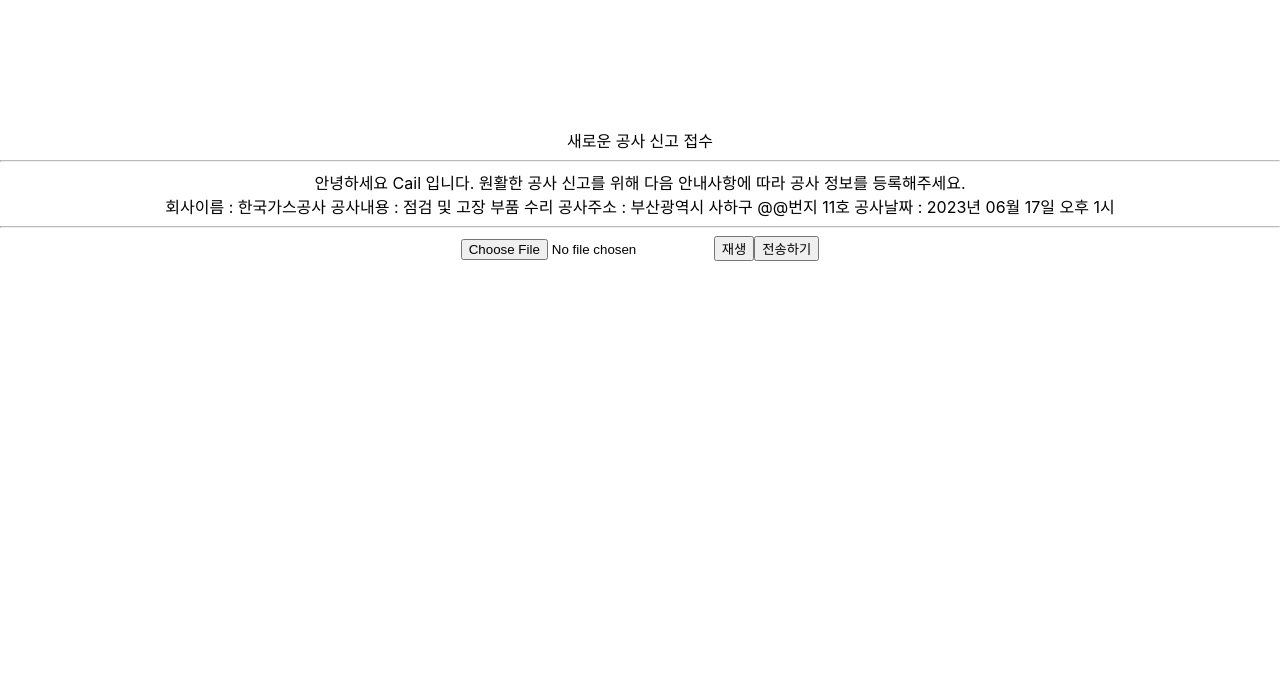
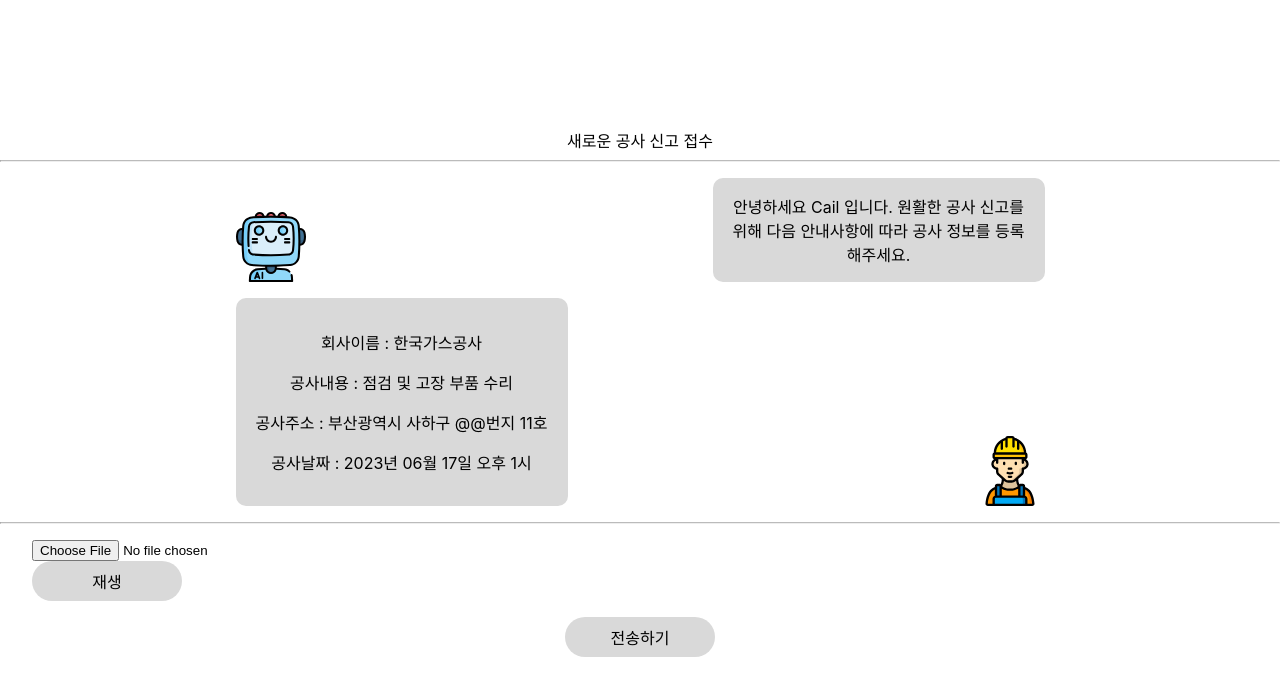
Before and after one commit to AivleCail/aivle, a React (Create React App) app in the folder frontend/: page /externalreceipt in a window 1280 px wide. Shown: the top 696 px of the page. Built offline with nearby package versions, Linux system fonts and the light colour scheme.

Commit message:
FEAT: 사외공사자 css 추가

```diff
--- a/frontend/src/pages/components/list/ListBody.js
+++ b/frontend/src/pages/components/list/FoldedListBody.js
@@ -1,11 +1,11 @@
 import React from 'react';
 
-const ListBody = () => {
+const FoldedListBody = () => {
 
     return (
         <div className='li-body'>
             <div className='li-body-address'>
-                <span>부산광역시 강서구 명지동 명지오션시티11로 22</span>
+                <p>부산광역시 강서구 명지동 명지오션시티11로 22</p>
             </div>
             <div className='li-body-date'>
                 <span>공사 시작 시간: 2023.06.15 13:00</span>
@@ -15,4 +15,4 @@
     )
 }
 
-export default ListBody;
+export default FoldedListBody;
--- a/frontend/src/pages/components/list/List.css
+++ b/frontend/src/pages/components/list/List.css
@@ -18,7 +18,8 @@
 }
 
 .li.expanded {
-    height: 200px;
+    height: auto;
+    background-color: #F5F5F5;
 }
 
 .li-top {
@@ -45,4 +46,17 @@
     border: none;
     transition: background-color 0.2s;
     cursor: pointer;
+    margin-right: 0.3rem;
 }
+
+.external-completed {
+    background: white;
+    color: rgba(8, 99, 252, 0.5);
+    border: 0.8px solid rgba(8, 99, 252, 0.5);
+}
+
+.external-scheduled {
+    background: white;
+    color: rgba(252, 8, 8, 0.5);;
+    border: 0.8px solid rgba(252, 8, 8, 0.5);;
+}
--- a/frontend/src/pages/components/list/ListItem.js
+++ b/frontend/src/pages/components/list/ListItem.js
@@ -1,6 +1,8 @@
 import React, { useState } from 'react';
 import { ChevronDownIcon, ChevronUpIcon } from '../icons/Icons';
-import ListBody from './ListBody';
+import FoldedListBody from './FoldedListBody';
+import UnfoldedListBody from './UnfoldedListBody';
+
 import './List.css';
 
 const ListItem = ({ handleComplete, completed, index }) => {
@@ -23,13 +25,17 @@
         <div className='li-top'>
           <span>한국가스공사</span>
           <div className='li-buttons'>
-            <button onClick={handleButtonClick} disabled={completed} className='external_status'>
+            <button
+              onClick={handleButtonClick}
+              disabled={completed}
+              className={`external_status ${completed ? 'external-completed' : ''}`}
+            >
               {completed ? '공사 완료' : '공사중'}
             </button>
             {isToggled ? <ChevronUpIcon /> : <ChevronDownIcon />}
           </div>
         </div>
-        {isExpanded ? null : <ListBody />}
+        {isExpanded ? <UnfoldedListBody /> : <FoldedListBody />}
       </div>
     </li>
   );
--- /dev/null
+++ b/frontend/src/pages/components/list/UnfoldedListBody.js
@@ -0,0 +1,17 @@
+import React from 'react';
+
+const UnfoldedListBody = () => {
+
+    return (
+        <div className='li-body'>
+            <p>업체명: 한국가스공사</p>
+            <p>공사주소: 부산광역시 강서구 명지동 명지오션시티11로 22</p>
+            <p>접수 시간: 2023.06.13 09:00</p>
+            <p>공사 시작 시간: 2023.06.15 13:00</p>
+            <p>공사 종료 시간: 2023.06.15 18:00</p>
+            <p>공사 상세 내용: 가스 점검 및 수리</p>
+        </div>
+    )
+}
+
+export default UnfoldedListBody;
--- a/frontend/src/pages/external/external.css
+++ b/frontend/src/pages/external/external.css
@@ -24,3 +24,59 @@
     background-color: #000000;
     color: #ffffff;
 }
+
+.inform-content {
+    padding: 0 1rem;
+}
+
+.inform-content-item {
+    display: flex;
+    justify-content: center;
+    justify-content: space-around;
+    margin: 1rem;
+}
+
+.cail-inform-img {
+    width: 70px;
+    height: 70px;
+    align-self: flex-end;
+}
+
+.speech-bubble {
+    padding: 1rem;
+    background-color: #D9D9D9;
+    border-radius: 10px;
+    width: 300px;
+}
+
+.form-content {
+    padding: 0 1rem;
+}
+
+.upload-start {
+    display: flex;
+    flex-direction: column;
+    align-items: flex-start;
+    margin: 1rem;
+}
+
+.audio-buttons {
+    font-size: 1rem;
+    width: 150px;
+    height: 40px;
+    background: #D9D9D9;
+    border: none;
+    border-radius: 20px;
+    cursor: pointer;
+}
+
+.audio-buttons:hover {
+    background: #999;
+    color: white;
+}
+
+
+form input,
+form .audio-buttons {
+  align-self: flex-start;
+}
--- a/frontend/src/pages/external/receipt.js
+++ b/frontend/src/pages/external/receipt.js
@@ -1,6 +1,8 @@
 import React, {useState} from "react";
 import axios from 'axios';
 import './external.css'
+import AiIcon from '../components/icons/ai.svg'
+import WorkerIcon from '../components/icons/worker.svg'
 
 const ExternalReceipt = () => {
 
@@ -53,19 +55,32 @@
             </div>
             <hr />
             <div className='inform-content'>
-                <div className='cail-inform'>
-                    <span>안녕하세요 Cail 입니다. 원활한 공사 신고를 위해 다음 안내사항에 따라 공사 정보를 등록해주세요.</span>
+                <div className='inform-content-item'>
+                    <img src={AiIcon} alt="AI Icon" className='cail-inform-img'/>
+                    <div className='speech-bubble'>
+                        <span>안녕하세요 Cail 입니다. 원활한 공사 신고를 위해 다음 안내사항에 따라 공사 정보를 등록해주세요.</span>
                     </div>
-                <div className='external-inform'>
-                    <span>회사이름 : 한국가스공사 공사내용 : 점검 및 고장 부품 수리 공사주소 : 부산광역시 사하구 @@번지 11호 공사날짜 :  2023년 06월 17일 오후 1시</span>
+                </div>
+                <div className='inform-content-item'>
+                    <div className='speech-bubble'>
+                        <p>회사이름 : 한국가스공사</p>
+                        <p>공사내용 : 점검 및 고장 부품 수리</p>
+                        <p>공사주소 : 부산광역시 사하구 @@번지 11호</p>
+                        <p>공사날짜 :  2023년 06월 17일 오후 1시</p>
+                    </div>
+                    <img src={WorkerIcon} alt="AI Icon" className='cail-inform-img'/>
                 </div>
             </div>
             <hr />
             <div className='form-content'>
                 <form onSubmit={handleSubmit}>
-                <input type='file' name='file' accept='mp3' onChange={handleFileChange} />
-                    <button type='button' onClick={playAudio}>재생</button>
-                    <button type="submit">전송하기</button>
+                    <div className='upload-start'>
+                        <input type='file' name='file' accept='.mp3' onChange={handleFileChange}/>
+                        <button type='button' onClick={playAudio} className='audio-buttons'>재생</button>
+                    </div>
+                    <div>
+                        <button type="submit" className='audio-buttons'>전송하기</button>
+                    </div>
                 </form>
             </div>
         </div>
```
Also changed, not shown: frontend/src/pages/components/icons/ai.svg (added), frontend/src/pages/components/icons/worker.svg (added), frontend/src/pages/components/list/ListContainer.js (line endings or trailing spaces).
